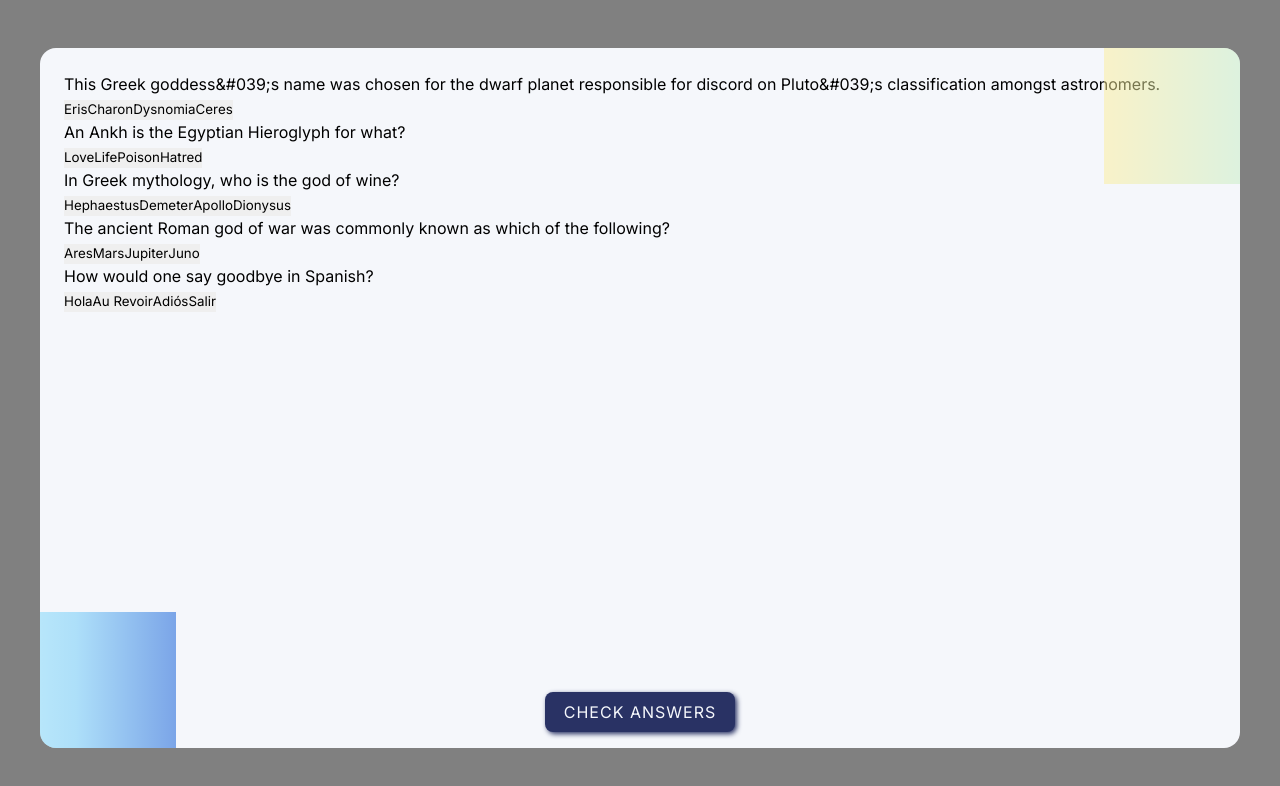
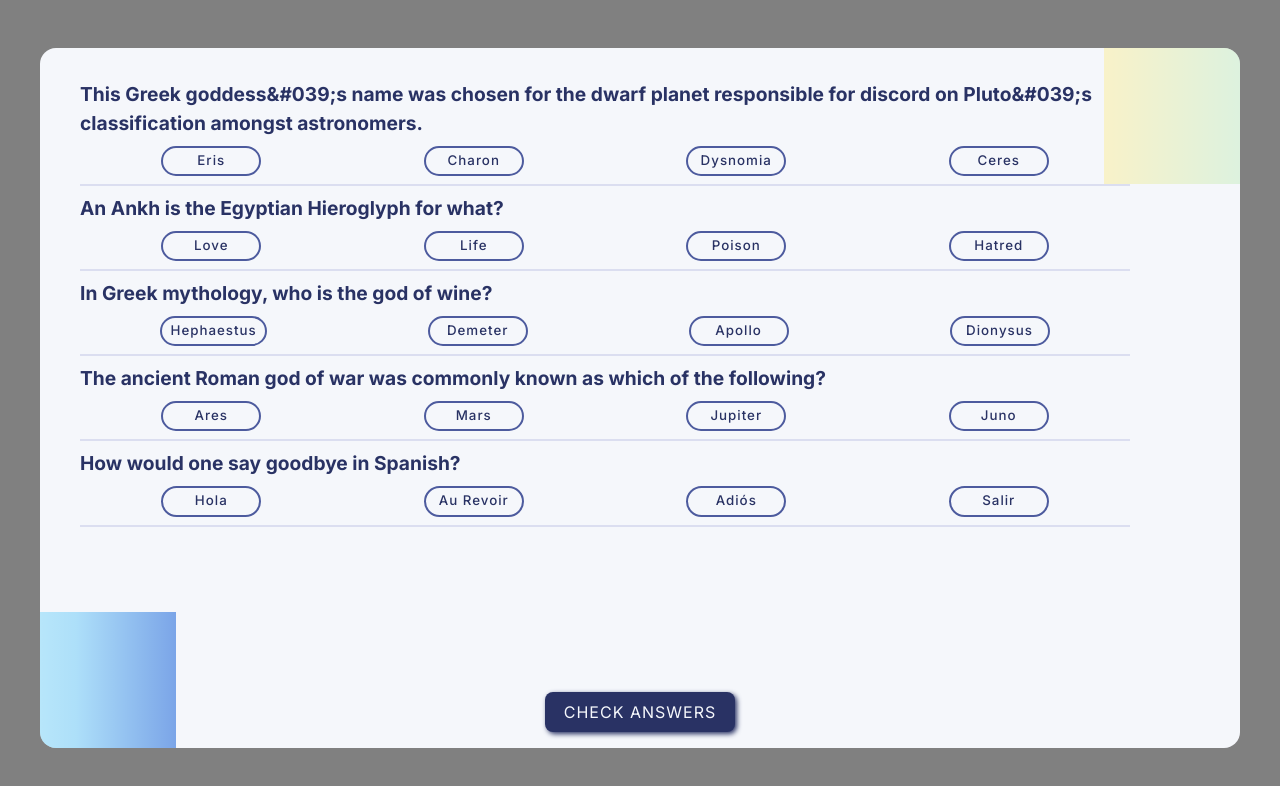
Before and after one commit to RosaBen/Scrimba-quizz, a React (Vite) app: page /quiz in a window 1280 px wide. Shown: the top 786 px of the page. Built offline with nearby package versions, Linux system fonts and the light colour scheme.

Commit message:
added css to questions page

```diff
--- a/src/assets/styles/pages.css
+++ b/src/assets/styles/pages.css
@@ -1,6 +1,8 @@
 :root {
   --main-color: #293264;
   --secondary-color: #f5f7fb;
+  --tertiary-color: #dbdef0;
+  --quaternary-color: #4d5b9e;
   --blob-one: linear-gradient(to right, #fbed96, #abecd6);
   --blob-two: linear-gradient(to right, #9cecfb, #65c7f7, #0052d4);
   --blob-shape: shape(
@@ -87,6 +89,37 @@ main {
   bottom: 1rem;
 }
 
+.question {
+  margin: 0.5rem 1rem;
+  max-width: calc(var(--max-width-desktop) - 150px);
+  border-bottom: 2px solid var(--tertiary-color);
+  padding-bottom: 0.5rem;
+}
+
+.question p {
+  font-size: 1.2rem;
+  color: var(--main-color);
+  font-weight: 700;
+  margin-bottom: 0.5rem;
+}
+
+.options-btn {
+  display: flex;
+  justify-content: space-around;
+  align-items: center;
+}
+
+.options-btn button {
+  border: 2px solid var(--quaternary-color);
+  padding: 0.2rem 0.5rem;
+  border-radius: 1rem;
+  background: var(--secondary-color);
+  min-width: 100px;
+  color: var(--main-color);
+  letter-spacing: 1px;
+  font-weight: 500;
+}
+
 /* Pages design */
 .bubbles {
   opacity: 0.5;
--- a/src/components/Questions.jsx
+++ b/src/components/Questions.jsx
@@ -4,7 +4,7 @@ export default function Questions({ data, currentIndex, setIndex }) {
       return <button key={i}>{opt}</button>;
     });
     return (
-      <div className={`question${index}`} key={index}>
+      <div className={`question${index} question`} key={index}>
         <p>{q.question}</p>
         <div className="options-btn">{optionsList}</div>
       </div>
```
